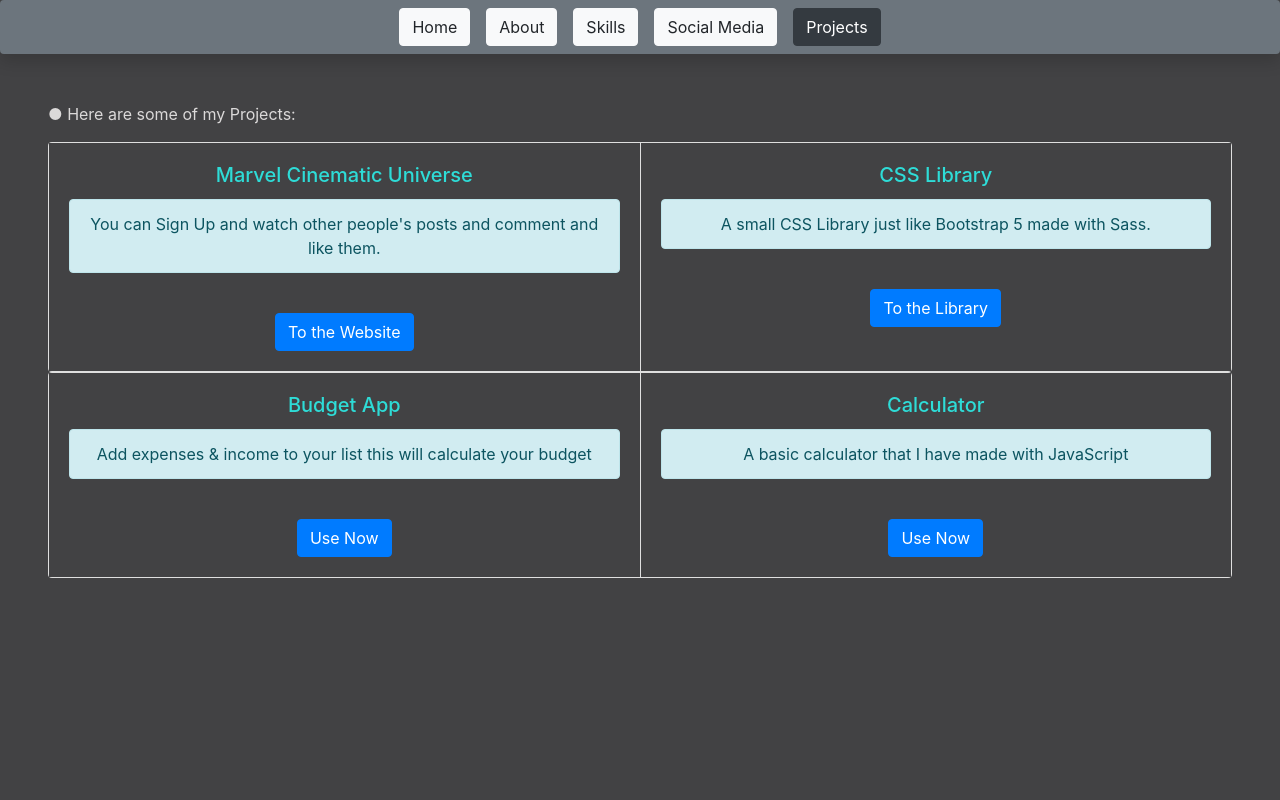
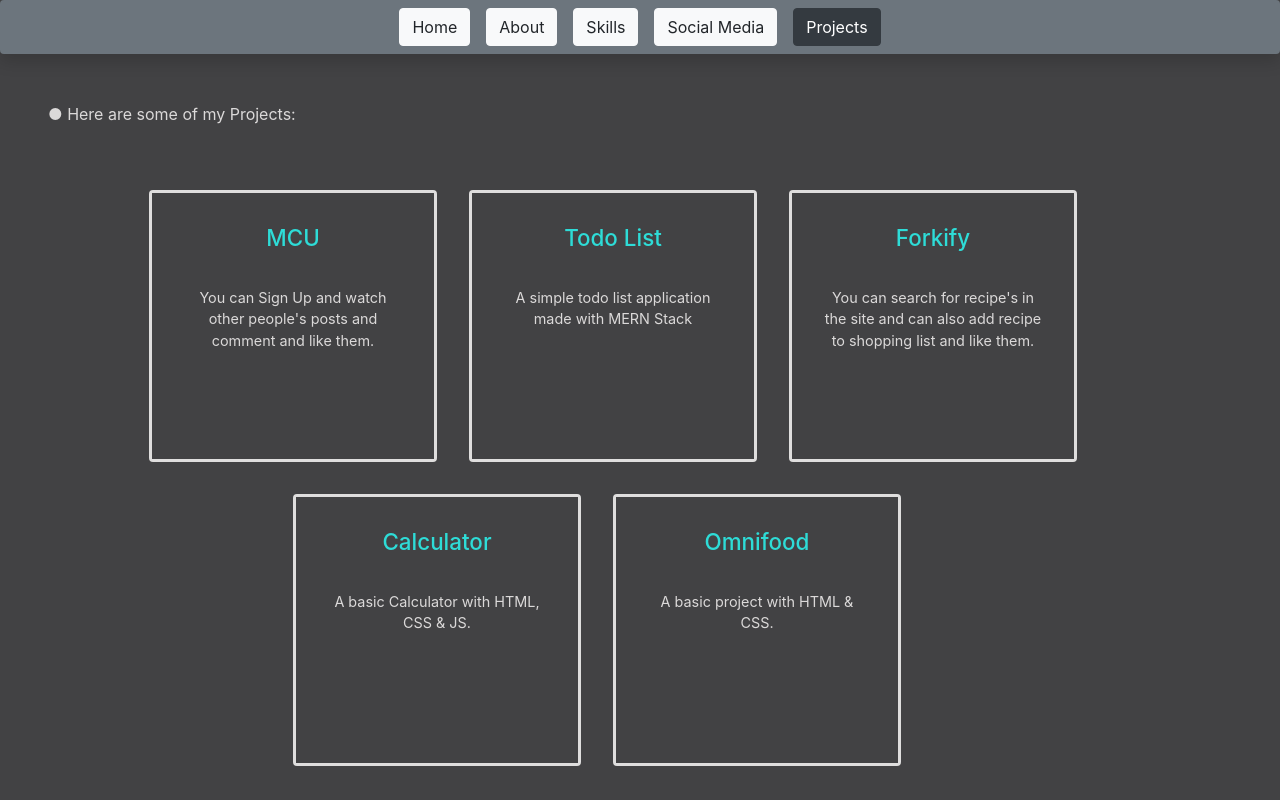
Before and after one commit to PratyushAtri/React-Profile-Page, a React (Create React App) app: page /Projects in a window 1280 px wide. Built offline with nearby package versions, Linux system fonts and the light colour scheme.

Commit message:
Projects

```diff
--- a/src/App.css
+++ b/src/App.css
@@ -60,6 +60,10 @@
     margin: 0 3rem;
 }
 
+.card-half {
+    width: 9rem;
+}
+
 .card-flip {
     position: relative;
     display: -ms-flexbox;
@@ -120,6 +124,15 @@
     padding: 2rem 0 0 0;
 }
 
+.card-flip .card-content .card-front .card-desc {
+    font-size: 0.9rem;
+    margin-top: 3px;
+    width: 80%;
+    margin-left: 10%;
+    margin-right: 10%;
+    padding: 2rem 0 0 0;
+}
+
 .card-flip .card-content .card-back {
     text-align: center;
     margin-top: 2rem;
@@ -131,6 +144,11 @@
 .card-flip:hover .card-content {
     -webkit-transform: rotateY(180deg);
     transform: rotateY(180deg);
+}
+
+.card-flip .card-content .card-back span .btn {
+    width: 100%;
+    margin-bottom: 1rem;
 }
 
 .border-none {
--- a/src/components/About.js
+++ b/src/components/About.js
@@ -6,11 +6,11 @@
         <div className="about text-center">
             <Navbar active='about' />
             <h2 className='mt-5 title'>Myself</h2>
-            I am Pratyush Atri. I study in class 7th in Ryan International School. I was born on 16 February 2009.<br />
-            My favourite food is Pizza. My favourite colour is Black. I also to programming in <br />
+            I am Pratyush Atri. I study in 7th standard in Ryan International School, New Delhi. My birth date is 16th February.<br />
+            My favourite food is Pizza. My favourite colour is Black. I love writing programms in <br />
             MERN Stack, HTML & CSS, Sass, Socket.io . I am a vegetarian and<br />
             <span className="M">
-                I love eating Paneer
+                I love eating "Paneer" means Cottage Cheese
                 {' '}
                 <svg width="1em" height="1em" viewBox="0 0 16 16" className="bi bi-heart-fill" fill="currentColor" xmlns="http://www.w3.org/2000/svg">
                     <path d="M8 1.314C12.438-3.248 23.534 4.735 8 15-7.534 4.736 3.562-3.248 8 1.314z"/>
--- a/src/components/Projects.js
+++ b/src/components/Projects.js
@@ -7,51 +7,90 @@
             <Navbar active='project' />
             <p className="mt-5 ml-5">&#9679; Here are some of my Projects:</p>
 
+            <div className="container mt-5">
                 <div className="card-group">
-                <div className="card">
-                    <div className="card-body">
-                        <h5 className="card-title blue">Marvel Cinematic Universe</h5>
-                        <div className="btnprojects">
-                            <p className="alert alert-info">
+                    <div className="card-flip">
+                        <div className="card-content">
+                            <div className="card-front">
+                                <h2 className="card-title blue">MCU</h2>
+                                <p className='card-desc'    >
                                     You can Sign Up and watch other people's posts and comment and like them.
-                            </p><br />
-                            <a target='_blank' rel="noopener noreferrer" href="https://mcu-marvel.herokuapp.com" className="btn btn-primary">To the Website</a>
+                                </p>
+                            </div>
+                            <div className="card-back pt-5 container-fluid">
+                            <span>
+                                <a href="https://github.com/PratyushAtri/MCU" target='_blank' rel='noreferrer noopener' className='btn btn-light' >Link To Code</a>
+                                <a href="https://mcu-marvel.herokuapp.com" target='_blank' rel='noreferrer noopener' className='btn btn-success' >Visit site</a>
+                            </span>
                             </div>
                         </div>
                     </div>
-
-                <div className="card">
-                    <div className="card-body">
-                        <h5 className="card-title blue">CSS Library</h5>
-                        <div className="btnprojects">
-                            <p className="alert alert-info">
-                                A small CSS Library just like Bootstrap 5 made with Sass.
-                            </p><br />
-                            <a target='_blank' rel="noopener noreferrer" href="https://getcss.netlify.app" className="btn btn-primary">To the Library</a>
+                    <div className="card-flip">
+                        <div className="card-content">
+                            <div className="card-front">
+                                <h2 className="card-title blue">Todo List</h2>
+                                <p className='card-desc' >
+                                    A simple todo list application made with MERN Stack
+                                </p>
+                            </div>
+                            <div className="card-back pt-5 container-fluid">
+                            <span>
+                                <a href="https://github.com/PratyushAtri/Todo_List" target='_blank' rel='noreferrer noopener' className='btn btn-light' >Link To Code</a>
+                                <span className='alert alert-warning' >Site Under Progress</span>
+                            </span>
                             </div>
                         </div>
                     </div>
+                    <div className="card-flip">
+                        <div className="card-content">
+                            <div className="card-front">
+                                <h2 className="card-title blue">Forkify</h2>
+                                <p className='card-desc'    >
+                                    You can search for recipe's in the site and can also add recipe to shopping list and like them.
+                                </p>
                             </div>
-
-            <div className="card-group" id="two">
-                <div className="card">
-                    <div className="card-body">
-                        <h5 className="card-title blue">Budget App</h5>
-                        <div className="btnprojects">
-                            <p className="alert alert-info">Add expenses & income to your list this will calculate your budget</p><br />
-                            <a target='_blank' rel="noopener noreferrer" href="https://pratyushatri.github.io/BudgetApp" className="btn btn-primary">Use Now</a>
+                            <div className="card-back pt-5 container-fluid">
+                            <span>
+                                <a href="https://github.com/PratyushAtri/forkify" target='_blank' rel='noreferrer noopener' className='btn btn-light' >Link To Code</a>
+                                <a href="https://pratyushatri.github.io/forkify/dist" target='_blank' rel='noreferrer noopener' className='btn btn-success' >Visit site</a>
+                            </span>
                             </div>
                         </div>
                     </div>
-
-                <div className="card">
-                    <div className="card-body">
-                        <h5 className="card-title blue">Calculator</h5>
-                        <div className="btnprojects">
-                            <p className="alert alert-info">A basic calculator that I have made with JavaScript</p><br />
-                            <a target='_blank' rel="noopener noreferrer" href="https://pratyushatri.github.io/Calculator/" className="btn btn-primary">Use Now</a>
+                    <div className="card-half"></div>
+                    <div className="card-flip">
+                        <div className="card-content">
+                            <div className="card-front">
+                                <h2 className="card-title blue">Calculator</h2>
+                                <p className='card-desc'    >
+                                    A basic Calculator with HTML, CSS & JS.
+                                </p>
+                            </div>
+                            <div className="card-back pt-5 container-fluid">
+                            <span>
+                                <a href="https://github.com/PratyushAtri/Calculator" target='_blank' rel='noreferrer noopener' className='btn btn-light' >Link To Code</a>
+                                <a href="https://pratyushatri.github.io/Calculator/" target='_blank' rel='noreferrer noopener' className='btn btn-success' >Visit site</a>
+                            </span>
                             </div>
                         </div>
+                    </div>
+                    <div className="card-flip">
+                        <div className="card-content">
+                            <div className="card-front">
+                                <h2 className="card-title blue">Omnifood</h2>
+                                <p className='card-desc'    >
+                                    A basic project with HTML & CSS.
+                                </p>
+                            </div>
+                            <div className="card-back pt-5 container-fluid">
+                            <span>
+                                <a href="https://github.com/PratyushAtri/Omnifood" target='_blank' rel='noreferrer noopener' className='btn btn-light' >Link To Code</a>
+                                <a href="https://pratyushatri.github.io/Omnifood/" target='_blank' rel='noreferrer noopener' className='btn btn-success' >Visit site</a>
+                            </span>
+                            </div>
+                        </div>
+                    </div>
+                    <div className="card-half"></div>
                 </div>
             </div>
         </div>
--- a/src/components/channel.js
+++ b/src/components/channel.js
@@ -7,22 +7,6 @@
         <Fragment>
             <Navbar active='channel' />
             <div className="container mt-5">
-                <div className="row mt-5">
-                    <div className="col-md-6 mt-5 text-center">
-                        <img src={Phoenix} alt='Phoenix_Gaming' />
-                    </div>
-                    <div className="col-md-6 mt-5">
-                        <div className="channel text-center">
-                            <h3 className='mb-5 title' >My Youtube Channel</h3>
-                            I also have a YouTube Gaming Channel named <strong>Phoenix Gaming</strong> <br />
-                            <strong>
-                                <a target='_blank' rel="noopener noreferrer" href='https://www.youtube.com/channel/UCAUWt7pXZh0bZjB4Z1814YQ' className='yt' >
-                                    <i className="fab fa-youtube" />
-                                </a>
-                            </strong>
-                        </div>
-                    </div>
-                </div>
                 <div className="row mt-5">
                     <div className="col-md-6 mt-5 text-center">
                         <img src='https://avatars1.githubusercontent.com/u/63645072?s=460&u=851ce37614c556505420bc05e5766f3317259a0d&v=4' alt='PratyushAtri' />
```
Lines whose indentation alone changed are shown as unchanged.
